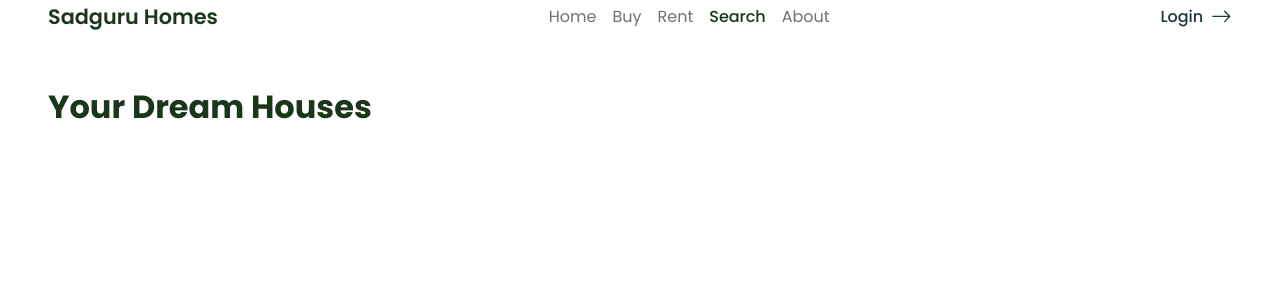
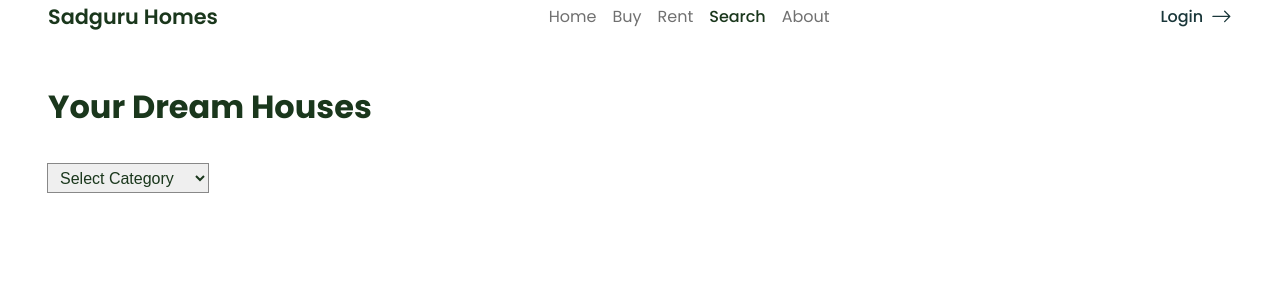
Before and after one commit to dvjadeja/sadguru-homes-demo, a React (Create React App) app: page /search in a window 1280 px wide. Shown: the top 300 px of the page. Built offline with nearby package versions, Linux system fonts and the light colour scheme.

Commit message:
Added Animation Search Bug fixed

```diff
--- a/package.json
+++ b/package.json
@@ -7,12 +7,14 @@
     "@testing-library/jest-dom": "^5.14.1",
     "@testing-library/react": "^13.0.0",
     "@testing-library/user-event": "^13.2.1",
+    "framer-motion": "^6.3.6",
     "graphql": "^16.5.0",
     "react": "^18.1.0",
     "react-dom": "^18.1.0",
     "react-icons": "^4.3.1",
     "react-router-dom": "^6.3.0",
     "react-scripts": "5.0.1",
+    "react-toastify": "^9.0.3",
     "sass": "^1.52.1",
     "swiper": "^8.1.6",
     "web-vitals": "^2.1.0"
--- a/src/App.js
+++ b/src/App.js
@@ -1,14 +1,16 @@
 import "./App.scss";
-import { Routes, Route } from "react-router-dom";
-import Home from "./Components/Pages/Home/Home";
+// import { Routes, Route } from "react-router-dom";
+// import Home from "./Components/Pages/Home/Home";
+// import Buy from "./Components/Pages/Buy/Buy";
+// import Rent from "./Components/Pages/Rent/Rent";
+// import Navbar from "./Components/Navbar/Navbar";
+// import Property from "./Components/Pages/Property/Property";
+// import Search from "./Components/Pages/Search/Search";
 import { ApolloClient, InMemoryCache, ApolloProvider } from "@apollo/client";
-import Buy from "./Components/Pages/Buy/Buy";
-import Rent from "./Components/Pages/Rent/Rent";
-import Navbar from "./Components/Navbar/Navbar";
-import Property from "./Components/Pages/Property/Property";
-import Search from "./Components/Pages/Search/Search";
 import { SearchContext } from "./context/searchContext";
 import { useState } from "react";
+import "react-toastify/dist/ReactToastify.css";
+import AnimatedRoute from "./Components/AnimatedRoute";
 
 const client = new ApolloClient({
   uri: "https://pacific-spire-46750.herokuapp.com/graphql",
@@ -17,7 +19,7 @@ const client = new ApolloClient({
 
 function App() {
   const [price, setPrice] = useState();
-  const [location, setLocation] = useState("");
+  const [location, setLocation] = useState("Choose a Location");
   const [searchData, setSearchData] = useState([]);
 
   return (
@@ -33,7 +35,7 @@ function App() {
     >
       <ApolloProvider client={client}>
         <div className="App">
-          <Routes>
+          {/* <Routes>
             <Route
               path="*"
               element={
@@ -52,7 +54,8 @@ function App() {
             <Route path="/property">
               <Route path=":propertyId" element={<Property />} />
             </Route>
-          </Routes>
+          </Routes> */}
+          <AnimatedRoute />
         </div>
       </ApolloProvider>
     </SearchContext.Provider>
--- /dev/null
+++ b/src/Components/AnimatedRoute.jsx
@@ -0,0 +1,40 @@
+import React from "react";
+import { Route, Routes, useLocation } from "react-router-dom";
+import Navbar from "./Navbar/Navbar";
+import Buy from "./Pages/Buy/Buy";
+import Home from "./Pages/Home/Home";
+import Property from "./Pages/Property/Property";
+import Rent from "./Pages/Rent/Rent";
+import Search from "./Pages/Search/Search";
+
+import { AnimatePresence } from "framer-motion";
+
+const AnimatedRoute = () => {
+  const location = useLocation();
+  return (
+    <AnimatePresence>
+      <Routes location={location} key={location.pathname}>
+        <Route
+          path="*"
+          element={
+            <main>
+              <Navbar />
+              <h1 style={{ marginTop: "3rem", color: "rgb(26, 55, 58)" }}>
+                404 NOT FOUND
+              </h1>
+            </main>
+          }
+        />
+        <Route path="/" element={<Home />} />
+        <Route path="/buy" element={<Buy />} />
+        <Route path="/rent" element={<Rent />} />
+        <Route path="/search" element={<Search />} />
+        <Route path="/property">
+          <Route path=":propertyId" element={<Property />} />
+        </Route>
+      </Routes>
+    </AnimatePresence>
+  );
+};
+
+export default AnimatedRoute;
--- a/src/Components/Pages/Buy/Buy.jsx
+++ b/src/Components/Pages/Buy/Buy.jsx
@@ -3,6 +3,7 @@ import Navbar from "../../Navbar/Navbar";
 import styles from "./Buy.module.scss";
 import Card from "../../Card/Card";
 import { BUY_DATA } from "../../../utils/data";
+import { motion } from "framer-motion";
 // import { useQuery } from "@apollo/client";
 // import { BUY_CARDS } from "../../../utils/Queries";
 
@@ -10,6 +11,11 @@ const Buy = () => {
   // const { loading, data, error } = useQuery(BUY_CARDS);
   return (
     <main>
+      <motion.div
+        initial={{ opacity: 0 }}
+        animate={{ opacity: 1 }}
+        exit={{ opacity: 0, transition: { duration: 0.2 } }}
+      >
         <Navbar />
         <div className={styles.content}>
           <h1>Houses For Sale</h1>
@@ -42,6 +48,7 @@ const Buy = () => {
             {/* )} */}
           </div>
         </div>
+      </motion.div>
     </main>
   );
 };
--- a/src/Components/Pages/Home/Home.jsx
+++ b/src/Components/Pages/Home/Home.jsx
@@ -5,16 +5,23 @@ import Section2 from "./Sections/Section2";
 import Section3 from "./Sections/Section3";
 import Section4 from "./Sections/Section4";
 import Section5 from "./Sections/Section5";
+import { motion } from "framer-motion";
 
 const Home = () => {
   return (
     <main>
+      <motion.div
+        initial={{ opacity: 0 }}
+        animate={{ opacity: 1 }}
+        exit={{ opacity: 0, transition: { duration: 0.2 } }}
+      >
         <Section1 />
         <Section2 />
         <Section3 />
         <Section4 />
         <Section5 />
         <Footer />
+      </motion.div>
     </main>
   );
 };
--- a/src/Components/Pages/Home/Sections/Section1.jsx
+++ b/src/Components/Pages/Home/Sections/Section1.jsx
@@ -29,6 +29,7 @@ const Section1 = () => {
   }, []);
 
   return (
+    <>
       <section className={styles.section_1}>
         {/* NAVBAR */}
         <div className={styles.Navbar}>
@@ -44,8 +45,8 @@ const Section1 = () => {
           <div className={styles.slogan}>
             <h1>Easy way to find your Dream House</h1>
             <p>
-            Search and find your dream house at affordable prices, but with the
-            best quality. Only Availble at Sadguru Homes
+              Search and find your dream house at affordable prices, but with
+              the best quality. Only Availble at Sadguru Homes
             </p>
 
             {/* SearchBox */}
@@ -58,6 +59,7 @@ const Section1 = () => {
                   placeholder="Choose a Location"
                   onChange={(e) => ctxData.setLocation(e.target.value)}
                 >
+                  <option>Choose a Location</option>
                   {city.map((item, index) => (
                     <option key={index} value={item}>
                       {item}
@@ -83,7 +85,11 @@ const Section1 = () => {
 
               {/* Search Button */}
               <button onClick={filterLocation} className={styles.btn_search}>
-              <Link to="search">Search</Link>
+                <Link
+                  to={`${ctxData.location !== "Choose a Location" && "search"}`}
+                >
+                  Search
+                </Link>
               </button>
             </div>
           </div>
@@ -94,6 +100,7 @@ const Section1 = () => {
           </div>
         </div>
       </section>
+    </>
   );
 };
 
--- a/src/Components/Pages/Property/Property.jsx
+++ b/src/Components/Pages/Property/Property.jsx
@@ -6,6 +6,7 @@ import Card from "../../Card/Card";
 import styles from "./Property.module.scss";
 // import { ID_CARD } from "../../../utils/Queries";
 import { ALL_DATA } from "../../../utils/data";
+import { motion } from "framer-motion";
 
 const Property = () => {
   let params = useParams();
@@ -67,8 +68,14 @@ const Property = () => {
 
   return (
     <main className={styles.flex}>
-      <Navbar />
-      <div className={styles.center}>{queryHandler()}</div>
+      <motion.div
+        initial={{ opacity: 0 }}
+        animate={{ opacity: 1 }}
+        exit={{ opacity: 0, transition: { duration: 0.2 } }}
+      >
+        <Navbar />
+        <div className={styles.center}>{queryHandler()}</div>
+      </motion.div>
     </main>
   );
 };
--- a/src/Components/Pages/Rent/Rent.jsx
+++ b/src/Components/Pages/Rent/Rent.jsx
@@ -5,11 +5,17 @@ import Navbar from "../../Navbar/Navbar";
 import styles from "./Rent.module.scss";
 import Card from "../../Card/Card";
 import { RENT_DATA } from "../../../utils/data";
+import { motion } from "framer-motion";
 
 const Rent = () => {
   // const { loading, data, error } = useQuery(RENT_CARDS);
   return (
     <main>
+      <motion.div
+        initial={{ opacity: 0 }}
+        animate={{ opacity: 1 }}
+        exit={{ opacity: 0, transition: { duration: 0.2 } }}
+      >
         <Navbar />
         <div className={styles.content}>
           <h1>Houses For Renting</h1>
@@ -47,6 +53,7 @@ const Rent = () => {
             {/* )} */}
           </div>
         </div>
+      </motion.div>
     </main>
   );
 };
--- a/src/Components/Pages/Search/Search.jsx
+++ b/src/Components/Pages/Search/Search.jsx
@@ -1,21 +1,44 @@
-import React, { useContext } from "react";
+import React, { useContext, useState } from "react";
 import { SearchContext } from "../../../context/searchContext";
 import Card from "../../Card/Card";
 import Navbar from "../../Navbar/Navbar";
 import styles from "./Search.module.scss";
+import { motion } from "framer-motion";
 
 const Search = () => {
   const { searchData } = useContext(SearchContext);
+  const [searchedData, setSearchedData] = useState(searchData);
+
+  const filterByCategory = (val) => {
+    if (val === "Both") return setSearchedData(searchData);
+    setSearchedData(searchData.filter((item) => item.category === val));
+  };
   return (
     <main>
+      <motion.div
+        initial={{ opacity: 0 }}
+        animate={{ opacity: 1 }}
+        exit={{ opacity: 0, transition: { duration: 0.2 } }}
+      >
         <Navbar />
         <div className={styles.content}>
           <h1>Your Dream Houses</h1>
-
+          <div className={styles.category_container}>
+            <select
+              name="category"
+              id="category"
+              onChange={(e) => filterByCategory(e.target.value)}
+            >
+              <option value="">Select Category</option>
+              <option value="Buy">Buy</option>
+              <option value="Rent">Rent</option>
+              <option value="Both">Buy/Rent</option>
+            </select>
+          </div>
           {/* CARDS */}
           <div className={styles.card}>
             <div className={styles.cards}>
-            {searchData.map((house, index) => (
+              {searchedData.map((house, index) => (
                 <Card
                   key={index}
                   secondClass={styles.card}
@@ -49,6 +72,7 @@ const Search = () => {
             </div>
           </div>
         </div>
+      </motion.div>
     </main>
   );
 };
--- a/src/Components/Pages/Search/Search.module.scss
+++ b/src/Components/Pages/Search/Search.module.scss
@@ -21,3 +21,51 @@
     }
   }
 }
+
+.category_container {
+  position: relative;
+  display: flex;
+  flex-direction: column;
+  margin-bottom: 2rem;
+  @media screen and (max-width: 768px) {
+    align-items: flex-start;
+  }
+
+  span {
+    color: var(--dark-green);
+    font-weight: 500;
+    font-size: 1.1rem;
+    height: 2rem;
+  }
+
+  input {
+    border: none;
+    outline: 1px solid var(--gray);
+    padding: 0.2rem 0.5rem;
+    color: var(--dark-green);
+    width: 300px;
+    height: 28px;
+
+    @media screen and (max-width: 430px) {
+      width: 100%;
+    }
+  }
+
+  select {
+    border: none;
+    outline: 1px solid var(--gray);
+    padding: 0.2rem 0.5rem;
+    width: 10rem;
+    height: 28px;
+    font-size: 1rem;
+    color: var(--dark-green);
+
+    @media screen and (max-width: 430px) {
+      width: 100%;
+    }
+
+    option {
+      color: var(--dark-green);
+    }
+  }
+}
```
Also changed, not shown: 1 other file (tests, documents, lock files or other folders). Lines whose indentation alone changed are shown as unchanged.
